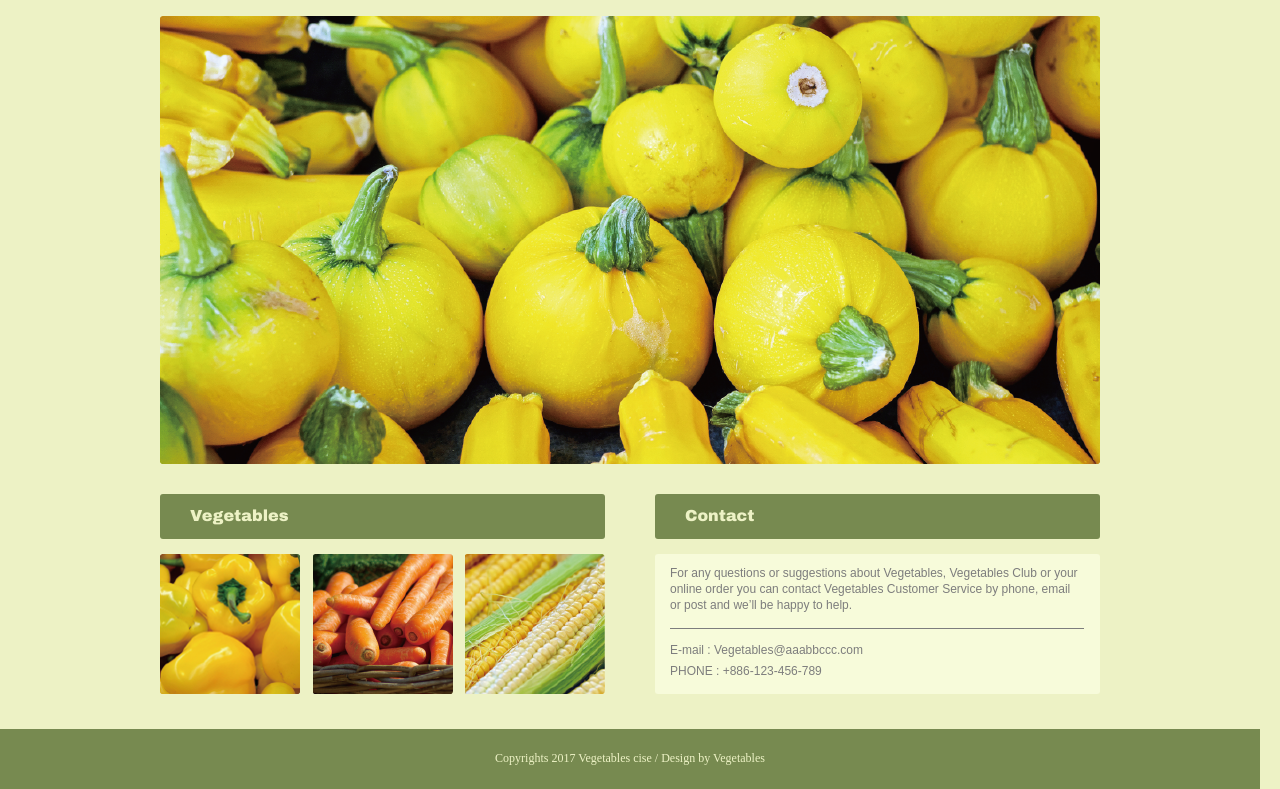
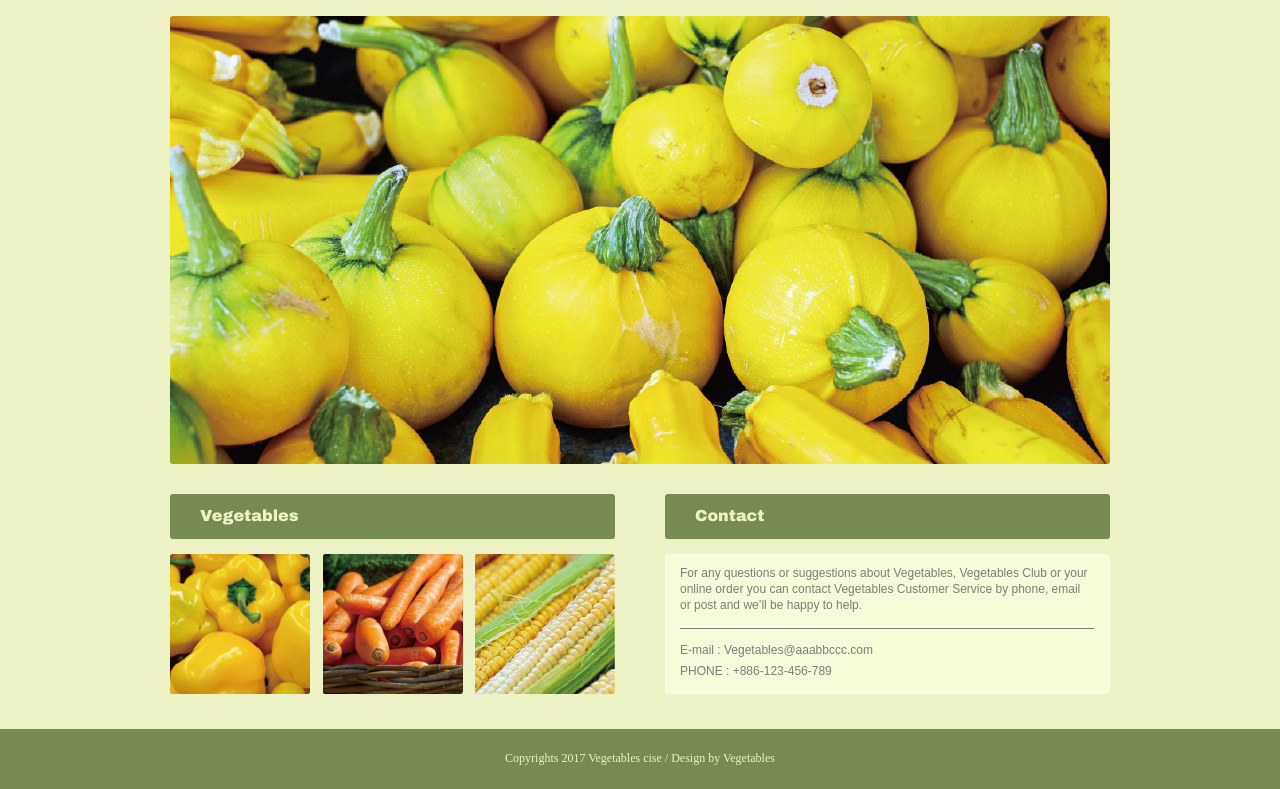
Before and after one commit to vella60219/F2E-Wk5, a plain HTML site: page index.html in a window 1280 px wide. Shown: the part 151-940 px from the top of the page. Drawn offline with Linux system fonts and the light colour scheme.

Commit message:
Add files via upload

```diff
--- a/css/style.css
+++ b/css/style.css
@@ -10,15 +10,20 @@ html{
 }
 
 body{
-    font-size: 0;               /* 解決 body 上方莫名空白字元 */
-    width: 1260px;
+    font-size: 0;                /*解決 body 上方莫名空白字元 */
+    width: auto;
+    min-width: 1260px;
     height: 940px;
     background-color: #edf2c5;
+    display: flex;
+    flex-direction:column;
+    align-items: center;
 }
 .container{                     /* 包含 header 和 article */
-    width: 940px;
+    width: auto;
+    min-width: 940px;
     height: 880px;
-    margin: 0 160px;
+
     padding: 53px 0 35px;
     font-family: 'ArialMT Regular',Arial, Helvetica, sans-serif;
 }
@@ -236,9 +241,9 @@ article{
 /* footer 區 */
 footer{
     height: 60px;
-    width: 1260px;
+    width: 100%;
     background-color: 778a50;
-    padding-top: 24px 0 25px;
+    padding: 24px 0 25px;
     display: flex;
     justify-content: center;
 }
```
